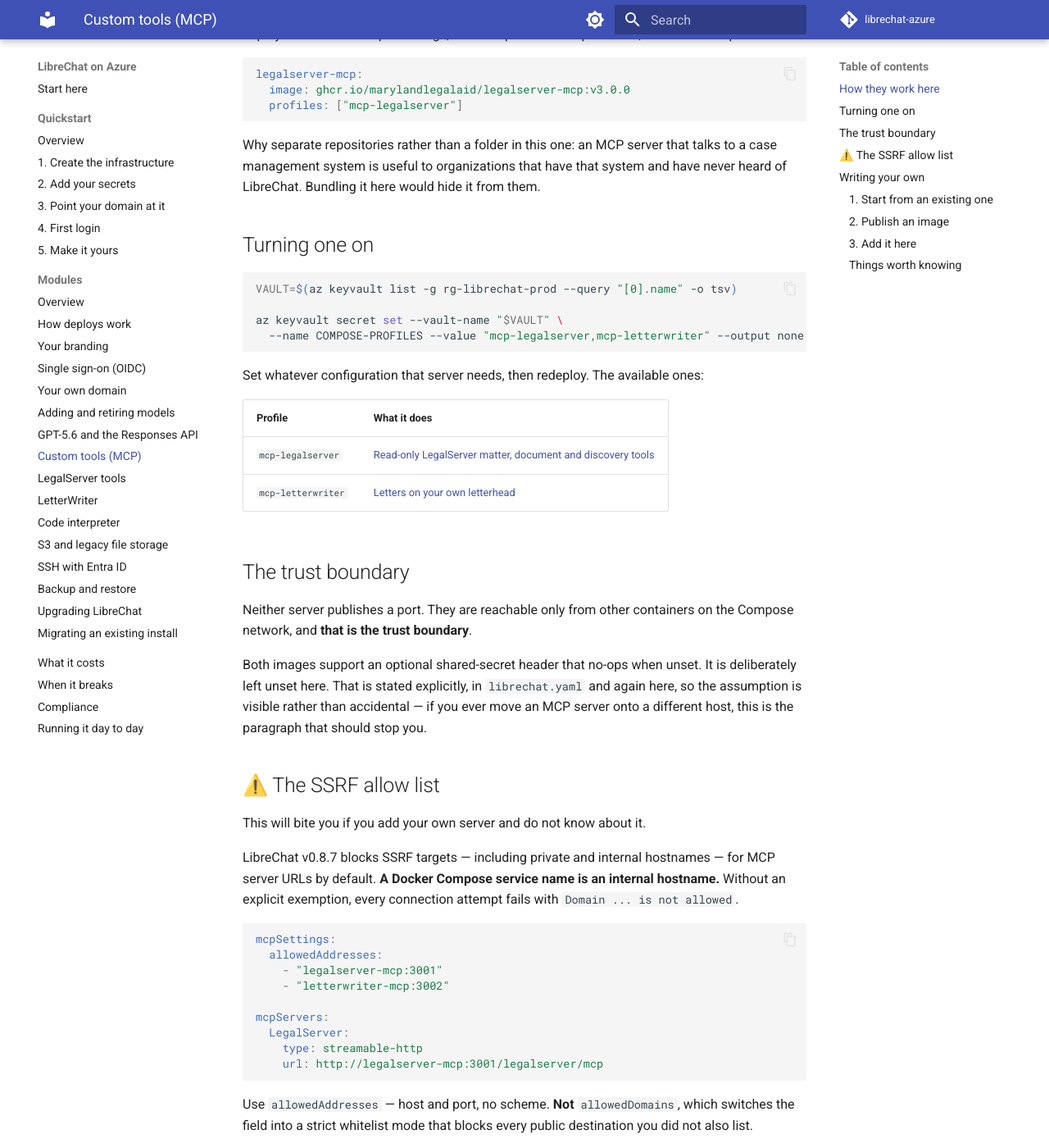
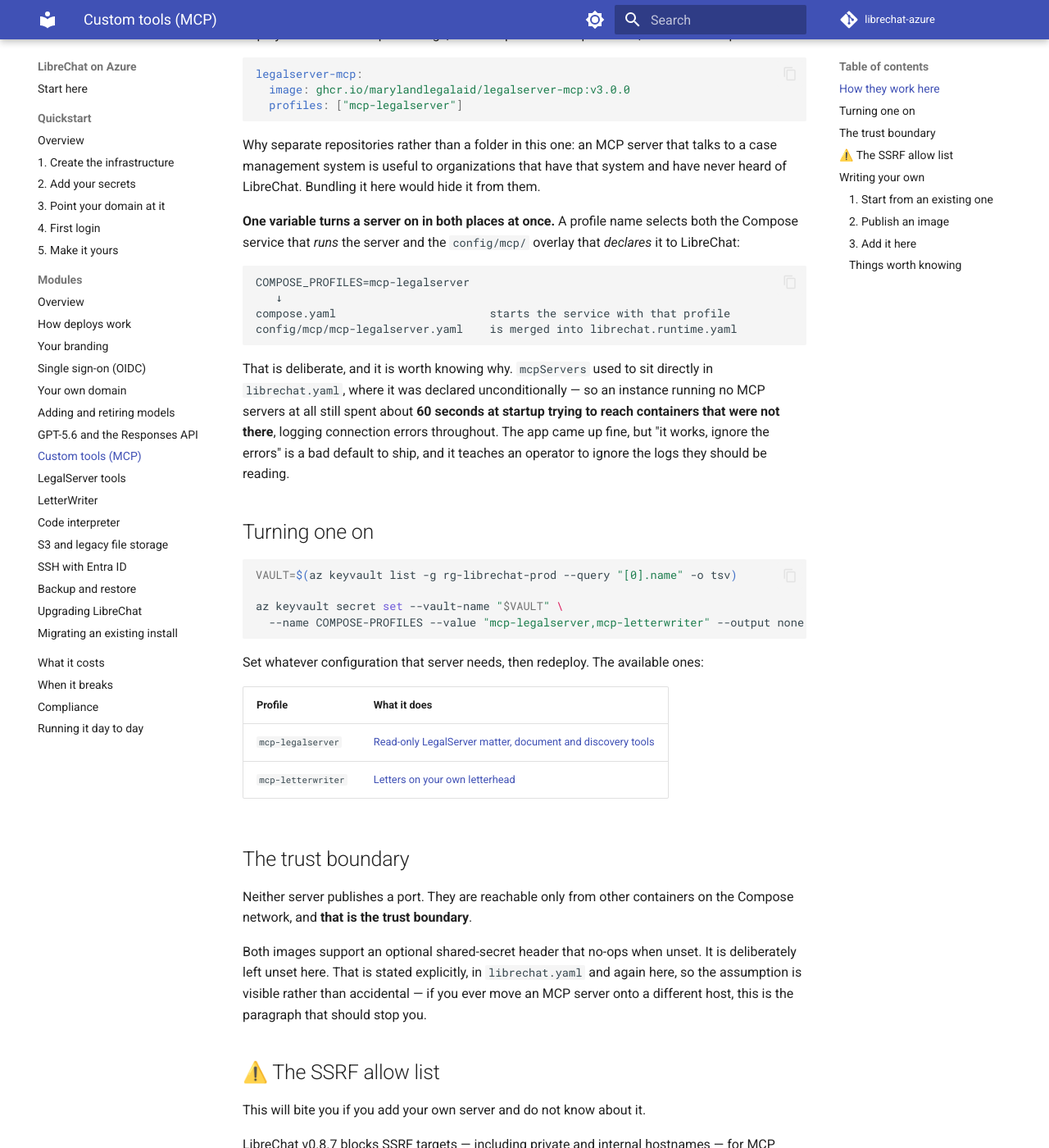
Before and after one commit to MarylandLegalAid/librechat-azure, an MkDocs documentation site: the page built from docs/modules/mcp-servers.md, in a window 1280 px wide and 1400 px high, scrolled down 386 px. Shown: the whole window at 82% size. Built offline with MkDocs 1.6.1 and Material for MkDocs 9.7.7, drawn with Linux system fonts in a browser that asks for light colours; comment, search, counter and statistics services are not loaded; some of the changed text lies outside the part shown.

Commit message:
Declare MCP servers only when their profile is on
mcpServers lived in librechat.yaml, so the servers were declared
unconditionally while the Compose profiles that actually run them are off by
default. An instance running no MCP servers — a grantee's, out of the box —
therefore spent ~60s at startup trying to reach containers that were not
there, logging connection errors throughout. The app came up, but shipping
"it works, ignore the errors" as the default teaches an operator to ignore
exactly the logs they should read.

Each server's mcpServers entry now lives with its own
mcpSettings.allowedAddresses line in config/mcp/<profile>.yaml, and deploy.sh
merges in only the overlays whose profiles appear in COMPOSE_PROFILES. The
filename IS the profile name, so one variable turns a server on in both
places and the two cannot disagree.

The merge operator changes from `*` to `*+`. The bare form REPLACES arrays,
so two overlays each contributing one allowedAddresses entry would keep only
the last, leaving the other server refused at request time with nothing wrong
at startup to hint at why. `+` appends.

validate-config.sh gains checks for all of it: no mcpServers left in the base
config, every URL in its own overlay's allow list, every host a real Compose
service, every service carrying the profile its overlay is named after, and
every profile combination merging to a config where each declared server is
in the allow list. All six were confirmed to fail on a deliberately broken
config, including a bare `*` merge and two overlays reusing one server name.

Also fixes librechat.yaml's header, which told the reader to run
scripts/render-config.sh — a script that does not exist in this repository.

Co-Authored-By: Claude Opus 5 <noreply@anthropic.com>

````diff
--- a/docs/modules/mcp-servers.md
+++ b/docs/modules/mcp-servers.md
@@ -21,6 +21,24 @@ legalserver-mcp:
 Why separate repositories rather than a folder in this one: an MCP server that talks
 to a case management system is useful to organizations that have that system and have
 never heard of LibreChat. Bundling it here would hide it from them.
+
+**One variable turns a server on in both places at once.** A profile name selects
+both the Compose service that *runs* the server and the `config/mcp/` overlay that
+*declares* it to LibreChat:
+
+```
+COMPOSE_PROFILES=mcp-legalserver
+   ↓
+compose.yaml                       starts the service with that profile
+config/mcp/mcp-legalserver.yaml    is merged into librechat.runtime.yaml
+```
+
+That is deliberate, and it is worth knowing why. `mcpServers` used to sit directly in
+`librechat.yaml`, where it was declared unconditionally — so an instance running no MCP
+servers at all still spent about **60 seconds at startup trying to reach containers that
+were not there**, logging connection errors throughout. The app came up fine, but "it
+works, ignore the errors" is a bad default to ship, and it teaches an operator to ignore
+the logs they should be reading.
 
 ## Turning one on
 
@@ -58,10 +76,10 @@ Without an explicit exemption, every connection attempt fails with
 `Domain ... is not allowed`.
 
 ```yaml
+# config/mcp/mcp-legalserver.yaml
 mcpSettings:
   allowedAddresses:
     - "legalserver-mcp:3001"
-    - "letterwriter-mcp:3002"
 
 mcpServers:
   LegalServer:
@@ -73,8 +91,17 @@ Use `allowedAddresses` — host and port, no scheme. **Not** `allowedDomains`, w
 switches the field into a strict whitelist mode that blocks every public destination
 you did not also list.
 
-`scripts/validate-config.sh` checks that every `mcpServers` URL has a matching
-`allowedAddresses` entry and a matching Compose service. It runs in CI.
+Keep each server's allow-list entry **in its own overlay**, next to the `mcpServers`
+entry that needs it, rather than collecting them all in one place. `deploy.sh` merges
+the overlays with `yq`'s `*+` operator, which *appends* arrays — so the entries
+accumulate as profiles are enabled. (With the bare `*`, arrays are *replaced*, and
+enabling a second server would silently delete the first one's allow-list entry.)
+
+`scripts/validate-config.sh` checks all of this in CI: that every `mcpServers` URL has
+a matching `allowedAddresses` entry in the same overlay, that its host is a real
+service in `compose.yaml`, that the service carries **the profile the overlay file is
+named after**, and that every combination of profiles still merges to a config where
+each declared server is in the allow list.
 
 ## Writing your own
 
@@ -113,7 +140,7 @@ yourtool-mcp:
 ```
 
 ```yaml
-# librechat.yaml
+# config/mcp/mcp-yourtool.yaml — the filename must match the profile above
 mcpSettings:
   allowedAddresses:
     - "yourtool-mcp:3003"        # do not forget this
@@ -128,6 +155,10 @@ mcpServers:
 
 Then add `mcp-yourtool` to `COMPOSE_PROFILES`, and add the new variables to
 `.env.example` so the next person knows they exist.
+
+Run `./scripts/validate-config.sh` before you push. It will tell you if the overlay
+name and the Compose profile have drifted apart, which is the mistake this convention
+exists to catch and the one that is hardest to spot by reading.
 
 ### Things worth knowing
 
````
Also changed, not shown: config/mcp/README.md (added, +65 -0 lines), config/storage/README.md (+10 -1 lines), librechat.yaml (+33 -44 lines), 5 other files.
